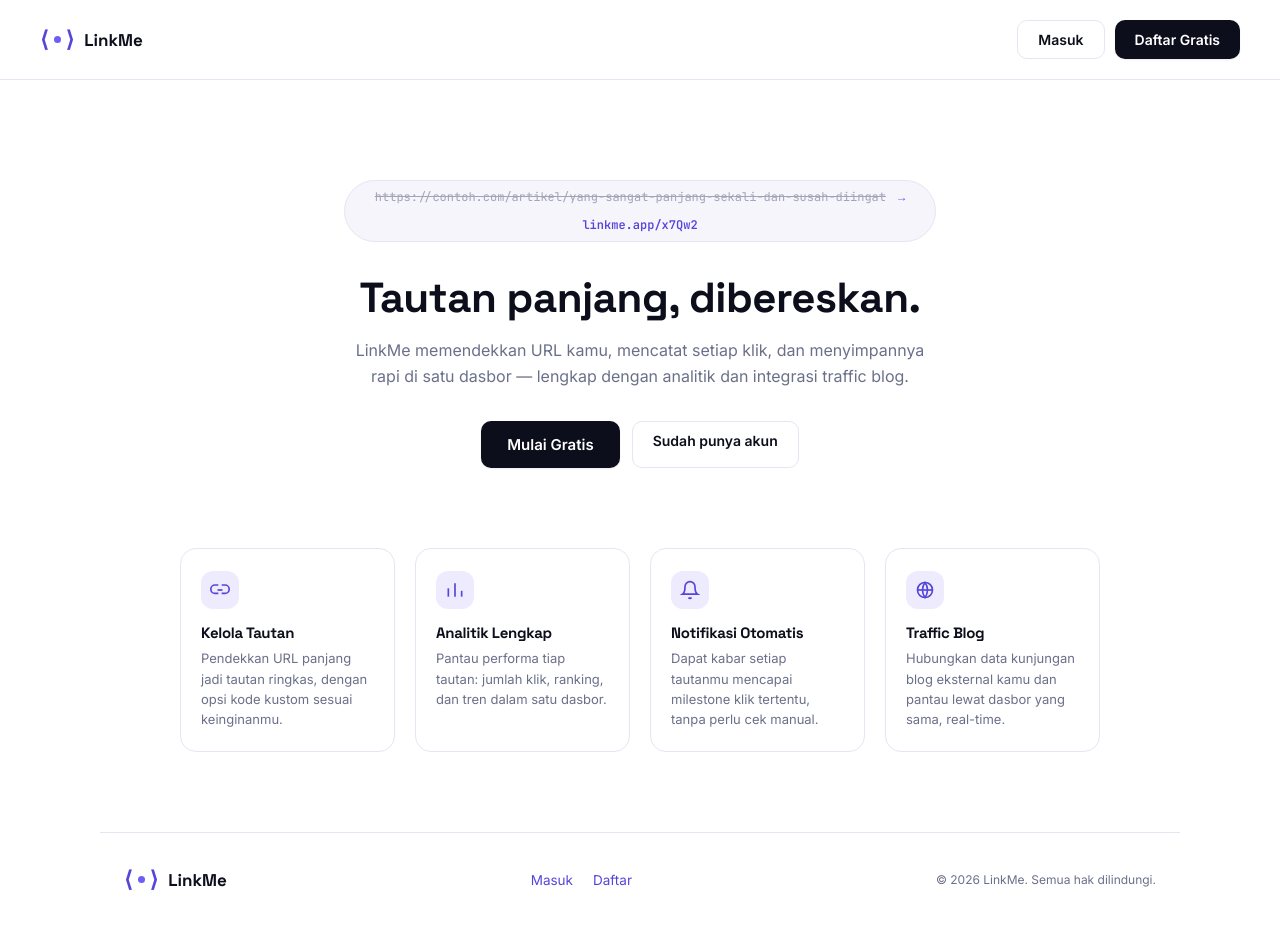
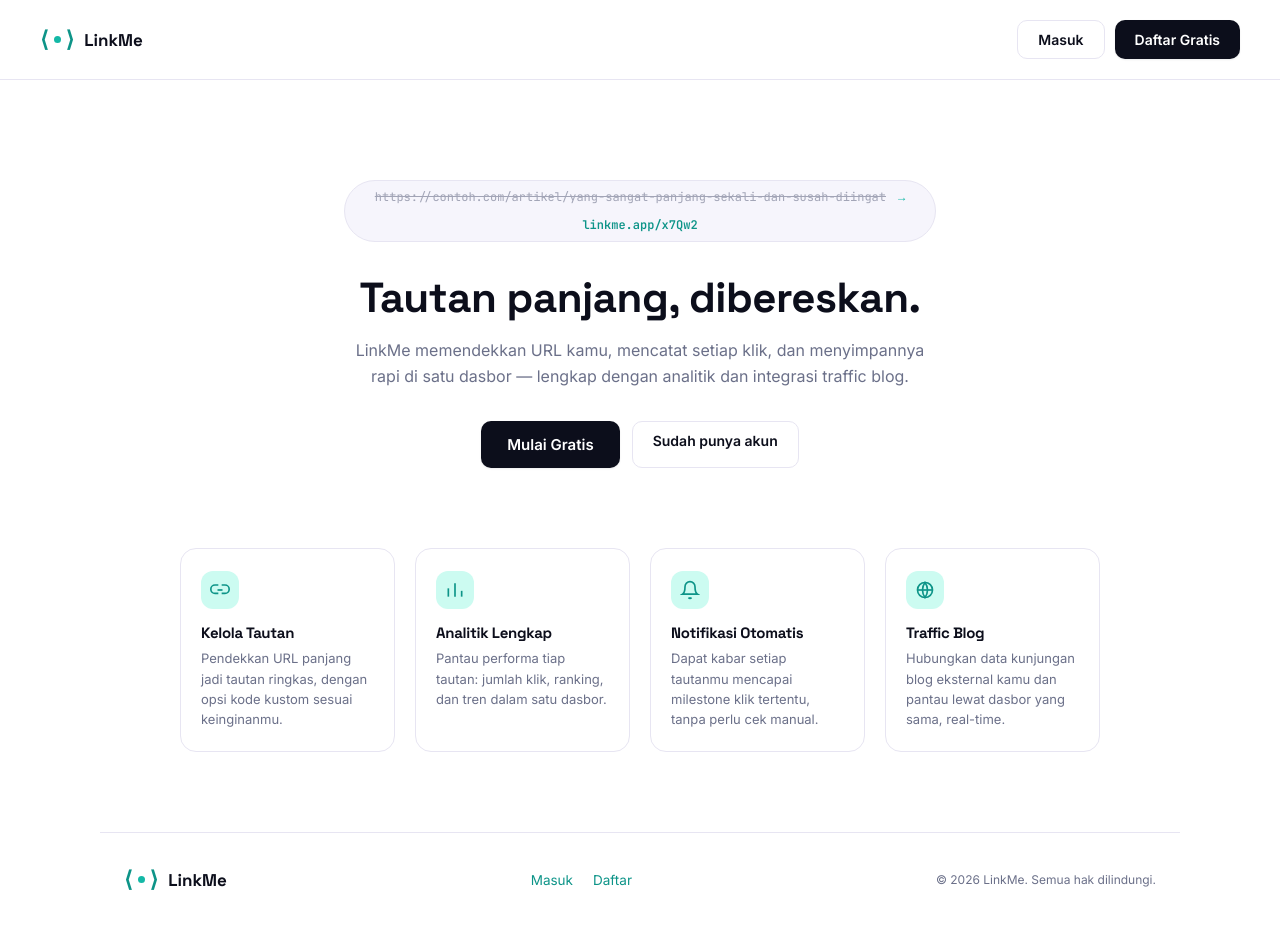
Before and after one commit to apikmencle/LinkMe, a Next.js app: page / in a window 1280 px wide. Built offline with nearby package versions, Linux system fonts and the light colour scheme; no server answers.

Commit message:
Update accent colors in globals.css

```diff
--- a/styles/globals.css
+++ b/styles/globals.css
@@ -7,10 +7,10 @@
   --bg: #FFFFFF;
   --panel: #F6F5FC;
   --border: #E7E5F2;
-  --accent: #6D5EF5;
-  --accent-dark: #5645D9;
-  --accent-soft: #EEEBFF;
-  --accent-glow: rgba(109,94,245,0.22);
+  --accent: #14B8A6;
+  --accent-dark: #0D9488;
+  --accent-soft: #CCFBF1;
+  --accent-glow: rgba(20,184,166,0.22);
   --live: #16A34A;
   --live-soft: #E8F8EE;
   --warn: #F59E0B;
@@ -95,8 +95,8 @@ button{ font-family:inherit; }
   align-items:center;
   justify-content:center;
   background:
-    radial-gradient(circle at 20% 20%, rgba(109,94,245,0.10), transparent 40%),
-    radial-gradient(circle at 85% 80%, rgba(109,94,245,0.06), transparent 45%),
+    radial-gradient(circle at 20% 20%, rgba(20,184,166,0.10), transparent 40%),
+    radial-gradient(circle at 85% 80%, rgba(20,184,166,0.06), transparent 45%),
     var(--panel);
   padding:24px;
 }
@@ -319,9 +319,9 @@ button{ font-family:inherit; }
   font-weight:700;
   font-size:19px;
   line-height:1;
-  color:#A99CFF;
+  color:#5EEAD4;
 }
-.sidebar .brand-dot{ width:6px; height:6px; margin:0 2px; background:#A99CFF; border-radius:50%; }
+.sidebar .brand-dot{ width:6px; height:6px; margin:0 2px; background:#5EEAD4; border-radius:50%; }
 .sidebar .sidebar-brand-name{
   font-family:'Space Grotesk', sans-serif;
   font-size:18px;
@@ -364,7 +364,7 @@ button{ font-family:inherit; }
   transition:background .15s ease, color .15s ease;
 }
 .sidebar-link:hover{ background:rgba(255,255,255,0.07); text-decoration:none; color:#fff; }
-.sidebar-link.active{ background:rgba(109,94,245,0.22); color:#B8ADFF; font-weight:600; }
+.sidebar-link.active{ background:rgba(20,184,166,0.22); color:#5EEAD4; font-weight:600; }
 .sidebar-icon{ display:flex; align-items:center; justify-content:center; width:20px; flex-shrink:0; }
 .sidebar-footer{
   font-size:11px;
```
